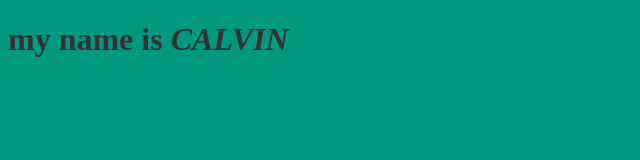
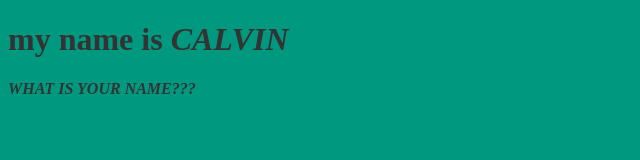
Before and after one commit to NIVLACvt/test-HTML2, a plain HTML site: page index.html in a window 1280 px wide. Shown: the whole page, without its empty margins (0-640 px from the left). Drawn offline with Linux system fonts and the light colour scheme.

Commit message:
index.html

```diff
--- a/index.html
+++ b/index.html
@@ -11,6 +11,7 @@
     </style>
     <body>
           <h1>my name is <strong><em><b>CALVIN</b></em></strong></h1>
+          <p><em><strong><b>WHAT IS YOUR NAME???</b></strong></em></p>
 
     </body>
 </html>
```
